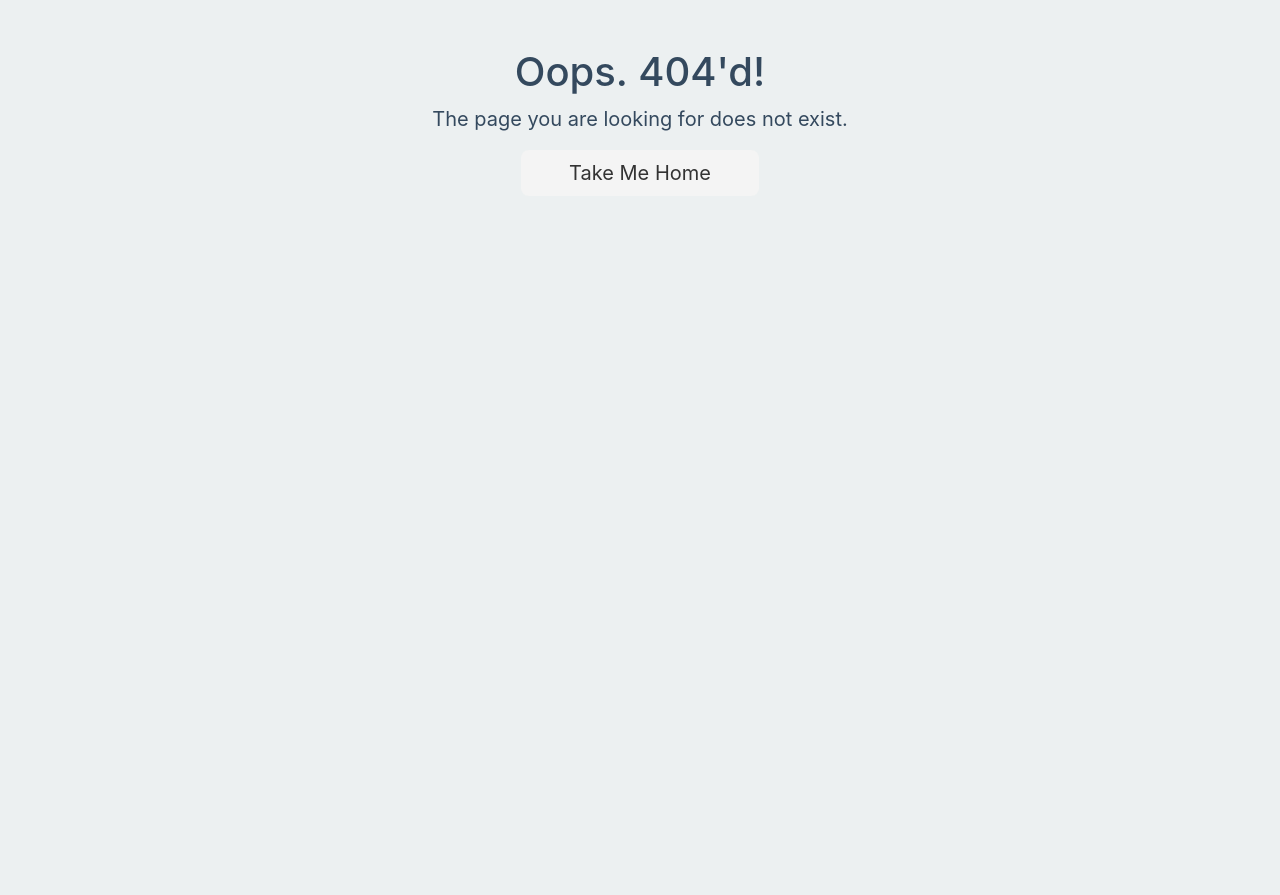
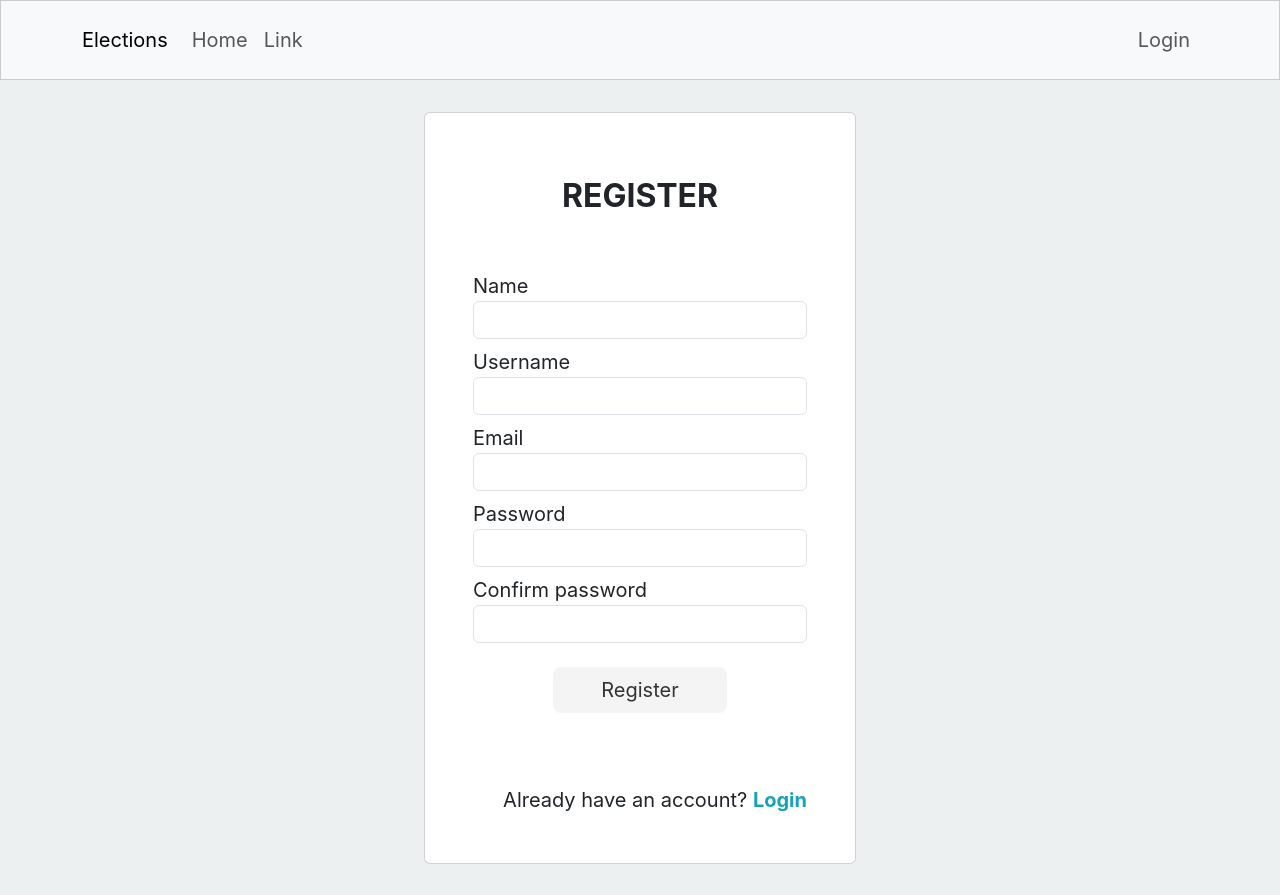
Before and after one commit to xdaruis/elections, a React (Create React App) app in the folder frontend/: page /register in a window 1280 px wide. Before the commit this address had no page. Shown: the top 895 px of the page. Before the commit the page ends 800 px from the top, so only its background shows below. Built offline with nearby package versions, Linux system fonts and the light colour scheme.

Commit message:
✨ Add registration page

```diff
--- a/frontend/src/App.js
+++ b/frontend/src/App.js
@@ -9,6 +9,7 @@ import { loaded, login, logout } from './features/auth.js';
 import Home from './routes/Home.js';
 import Login from './routes/Login.js';
 import NotFound from './routes/NotFound.js';
+import Register from './routes/Register.js';
 import setAuthToken from './utils/setAuthToken.js';
 
 if (localStorage.token) {
@@ -50,6 +51,7 @@ const App = () => {
         <Route path="/" element={<Layout />}>
           <Route index element={<Home />} />
           <Route exact path="login" element={<Login />} />
+          <Route exact path="register" element={<Register />} />
         </Route>
         <Route path="*" element={<NotFound />} />
       </Routes>
--- a/frontend/src/components/NavigationBar.js
+++ b/frontend/src/components/NavigationBar.js
@@ -1,7 +1,7 @@
 import React from 'react';
 import { Container, Nav, NavDropdown, Navbar } from 'react-bootstrap';
 import { PersonCircle } from 'react-bootstrap-icons';
-import { useSelector , useDispatch } from 'react-redux';
+import { useDispatch, useSelector } from 'react-redux';
 import { useNavigate } from 'react-router-dom';
 
 import { logout } from '../features/auth';
--- /dev/null
+++ b/frontend/src/routes/Register.js
@@ -0,0 +1,78 @@
+import axios from 'axios';
+import React, { useState } from 'react';
+import { useSelector } from 'react-redux';
+import { Link, useNavigate } from 'react-router-dom';
+
+import CustomCard from '../components/CustomCard.js';
+import CustomInput from '../components/CustomInput.js';
+
+const Register = () => {
+  const [userData, setUserData] = useState({});
+  const [confirmPassword, setConfirmPassword] = useState({});
+  const isAuthenticated = useSelector((state) => state.auth.isAuthenticated);
+  const navigate = useNavigate();
+
+  const submitForm = (e) => {
+    e.preventDefault();
+    if (isAuthenticated) {
+      alert('Already logged in');
+      return;
+    }
+
+    if (confirmPassword.password !== userData.password) {
+      alert("Passwords don't match!");
+      return;
+    }
+
+    axios
+      .post('/api/user/create/', userData, {
+        headers: {
+          'Content-Type': 'application/json'
+        }
+      })
+      .then((response) => {
+        const data = response.data;
+        if (data.email) {
+          navigate('/login');
+          alert('Success');
+        } else {
+          alert('Failed');
+        }
+      })
+      .catch((error) => alert(error));
+  };
+
+  return (
+    <CustomCard>
+      <form onSubmit={submitForm}>
+        <div className="mb-md-4 mt-md-3 pb-5">
+          <h2 className="fw-bold mb-5 text-uppercase">Register</h2>
+          <div className="form-group text-start mb-4">
+            <CustomInput setData={setUserData} type="name" />
+            <CustomInput setData={setUserData} type="username" />
+            <CustomInput setData={setUserData} type="email" />
+            <CustomInput setData={setUserData} type="password" />
+            <CustomInput
+              setData={setConfirmPassword}
+              label="Confirm password"
+              type="password"
+            />
+          </div>
+          <button className="btn btn-outline-primary btn-lg px-5" type="submit">
+            Register
+          </button>
+        </div>
+      </form>
+      <div>
+        <p className="mb-0 text-end">
+          Already have an account?{' '}
+          <Link to="/login" className="text-50 fw-bold">
+            Login
+          </Link>
+        </p>
+      </div>
+    </CustomCard>
+  );
+};
+
+export default Register;
```
Also changed, not shown: frontend/src/routes/Login.js (+1 -6 lines).
